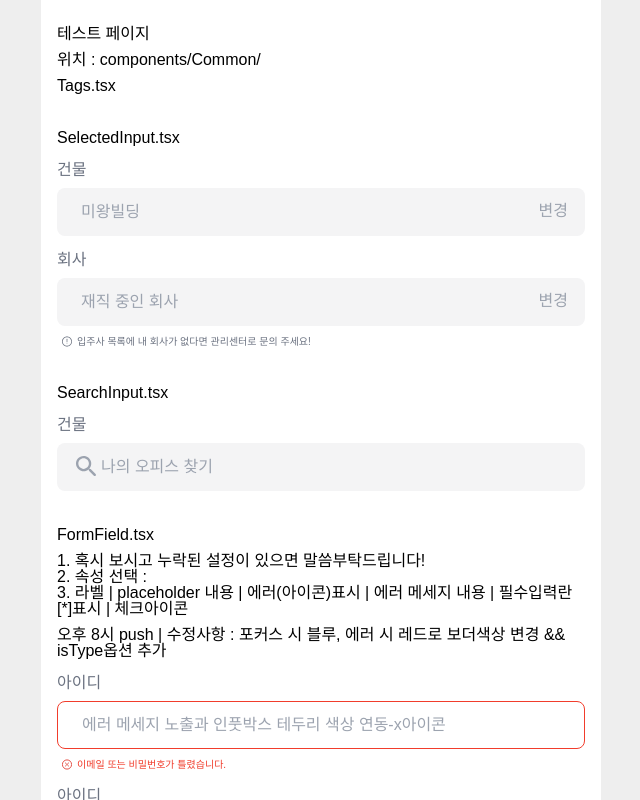
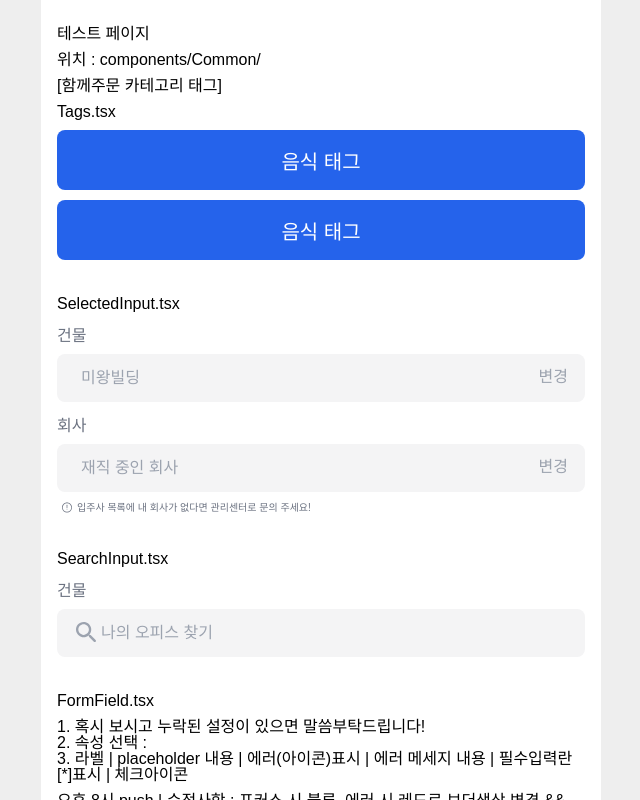
Before and after one commit to FC-Chilli-Bubble/front-officener, a React (Vite) app: page /login in a window 1280 px wide. Shown: the whole page, without its empty margins (319-959 px from the left). Built offline with nearby package versions, Linux system fonts and the light colour scheme; a web font is replaced by a local one.

Commit message:
:립스틱: Design:Tag 공동 컴포넌트작업시작

```diff
--- a/src/components/Common/FormField.tsx
+++ b/src/components/Common/FormField.tsx
@@ -5,7 +5,7 @@ import { INPUT_REDERROR_MESSAGE, INPUT_CHECK_ICONS } from '@/constants/commonUiD
 type ErrorRedIconType = 'wrong' | 'error' | 'none';
 type CheckIconType = 'check' | 'none';
 
-type TheInputProps = {
+type TInputProps = {
   isType: string;
   label: string;
   placeholder: string;
@@ -25,7 +25,7 @@ const FormField = ({
   redErrorIcon = 'none',
   errorMessage,
   checkIcon = 'none'
-}: TheInputProps) => {
+}: TInputProps) => {
   return (
     <InputLayout>
       {isRequired ? (
--- a/src/components/Common/SearchInput.tsx
+++ b/src/components/Common/SearchInput.tsx
@@ -4,12 +4,12 @@ import IconSearch from '@/assets/ico_search.svg';
 
 // type ErrorIconType = 'error' | 'none';
 
-type TheInputProps = {
+type TInputProps = {
   label?: string;
   placeholder: string;
 };
 
-const SearchInput = ({ label, placeholder }: TheInputProps) => {
+const SearchInput = ({ label, placeholder }: TInputProps) => {
   return (
     <InputLayout>
       <InputLabel htmlFor="input-box">{label}</InputLabel>
--- a/src/components/Common/SelectedInput.tsx
+++ b/src/components/Common/SelectedInput.tsx
@@ -4,14 +4,14 @@ import { INPUT_ERROR_MESSAGE } from '@/constants/commonUiData';
 
 type ErrorIconType = 'error' | 'none';
 
-type TheInputProps = {
+type TInputProps = {
   label?: string;
   placeholder: string;
   errorIcon?: ErrorIconType;
   onClick: () => void;
 };
 
-const SelectedInput = ({ label, placeholder, errorIcon = 'none', onClick }: TheInputProps) => {
+const SelectedInput = ({ label, placeholder, errorIcon = 'none', onClick }: TInputProps) => {
   return (
     <InputLayout>
       <InputLabel htmlFor="input-box">{label}</InputLabel>
--- a/src/components/Common/Tags.tsx
+++ b/src/components/Common/Tags.tsx
@@ -1,14 +1,14 @@
 import { styled } from 'styled-components';
 
-type ButtonType = 'cta' | 'primary';
-type ButtonSize = 'small' | 'normal';
+type TagType = 'cta' | 'primary';
+type TagSize = 'small' | 'normal';
 
-type TButtonProps = {
-  size?: ButtonSize;
-  type?: ButtonType;
+type TtagProps = {
+  size?: TagSize;
+  type?: TagType;
   title: string;
   width?: string;
-  disabled?: boolean;
+  unActive?: boolean;
   onClick: () => void;
 };
 
@@ -17,23 +17,23 @@ const Tags = ({
   type = 'cta',
   title,
   width = '100%',
-  disabled = false,
+  unActive = false,
   onClick
-}: TButtonProps) => {
+}: TtagProps) => {
   return (
-    <StyledButton
+    <StyledTag
       size={size}
       type={type}
       title={title}
       width={width}
-      disabled={disabled}
+      unActive={unActive}
       onClick={onClick}>
       {title}
-    </StyledButton>
+    </StyledTag>
   );
 };
 
-const StyledButton = styled.button<TButtonProps>`
+const StyledTag = styled.button<TtagProps>`
   outline: none;
   border: none;
   border-radius: 8px;
@@ -59,7 +59,7 @@ const StyledButton = styled.button<TButtonProps>`
       type === 'cta' ? theme.colors.ctaPressedColor : theme.colors.primaryPressedColor};
   }
 
-  &:disabled {
+  &:active {
     color: ${({ type, theme }) =>
       type === 'cta' ? theme.colors.white : theme.colors.ctaDisabledColor};
     background-color: ${({ type, theme }) =>
--- a/src/pages/Login/Login.tsx
+++ b/src/pages/Login/Login.tsx
@@ -3,6 +3,7 @@ import { styled } from 'styled-components';
 import SelectedInput from '@/components/Common/SelectedInput';
 import SearchInput from '@/components/Common/SearchInput';
 import FormField from '@/components/Common/FormField';
+import Tags from '@/components/Common/Tags';
 
 const Login = () => {
   return (
@@ -10,8 +11,21 @@ const Login = () => {
       <br />
       <h1>테스트 페이지</h1>
       <p>위치 : components/Common/ </p>
+      <p>[함께주문 카테고리 태그]</p>
       <p>Tags.tsx</p>
-
+      <Tags
+        title="음식 태그"
+        onClick={() => {
+          console.log('click test');
+        }}
+      />
+      <Tags
+        title="음식 태그"
+        unActive
+        onClick={() => {
+          console.log('click test');
+        }}
+      />
       <br />
       <h3>SelectedInput.tsx</h3>
       <SelectedInput
@@ -92,7 +106,6 @@ const StyledContainer = styled.div`
   // test
   display: flex;
   flex-direction: column;
-  width: 100%;
   gap: 10px;
 `;
 
```
Also changed, not shown: src/components/Common/Button.tsx (+30 -12 lines).
